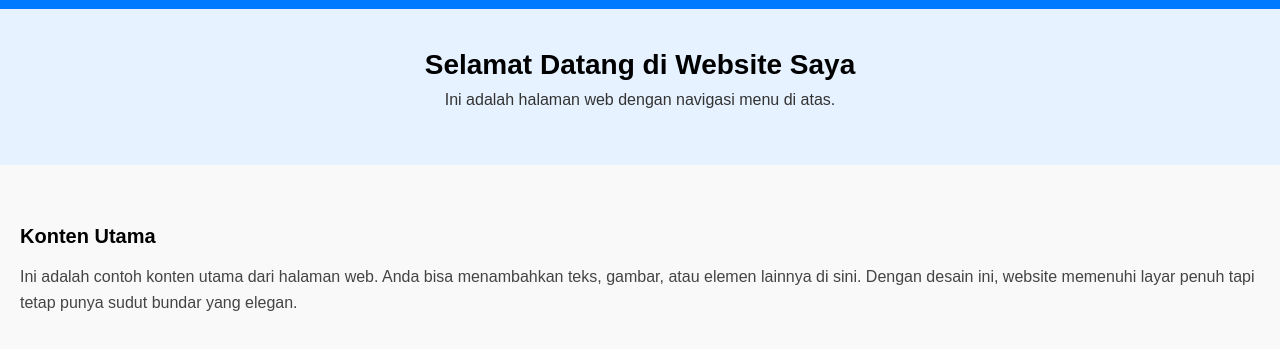
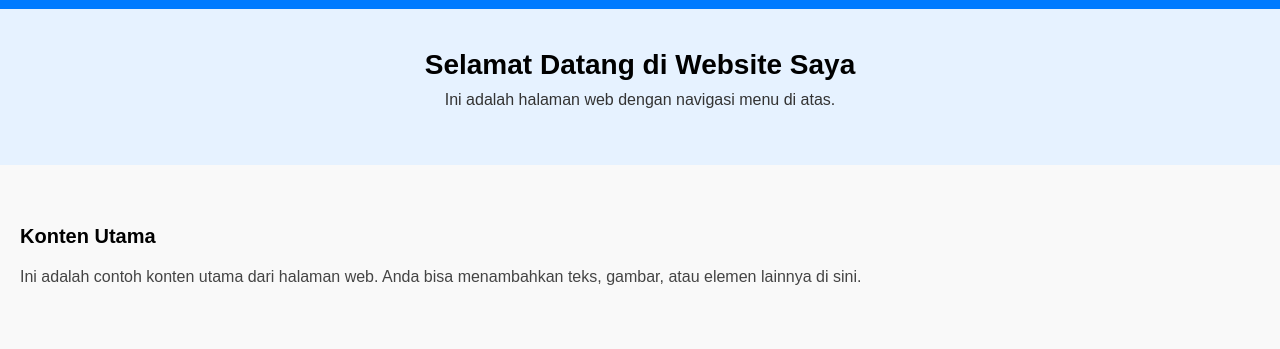
Before and after one commit to megaalaelawati-star/latihan-git-6, a plain HTML site: page index.html in a window 1280 px wide. Shown: the part 57-406 px from the top of the page. Drawn offline with Linux system fonts and the light colour scheme.

Commit message:
update fitur baru

```diff
--- a/index.html
+++ b/index.html
@@ -10,27 +10,22 @@
             margin: 0;
             font-family: Arial, sans-serif;
             background-color: #f0f0f0;
-            /* warna luar untuk kontras */
             height: 100vh;
             display: flex;
             justify-content: center;
             align-items: center;
         }
 
-        /* Container full layar dengan ujung bundar */
         .container {
             width: 100%;
             height: 100%;
             background-color: #fff;
             border-radius: 20px;
-            /* sudut bundar luar */
             overflow: hidden;
-            /* agar isi tidak keluar dari bundaran */
             display: flex;
             flex-direction: column;
         }
 
-        /* Navbar */
         .navbar {
             background-color: #007BFF;
             overflow: hidden;
@@ -57,7 +52,6 @@
             border-radius: 6px;
         }
 
-        /* Hero */
         .hero {
             text-align: center;
             background-color: #e6f2ff;
@@ -76,10 +70,8 @@
             margin-top: 10px;
         }
 
-        /* Konten */
         .content {
             flex: 1;
-            /* isi sisa tinggi layar */
             padding: 40px 20px;
             background-color: #f9f9f9;
         }
@@ -100,7 +92,6 @@
 <body>
 
     <div class="container">
-        <!-- Navbar -->
         <div class="navbar">
             <h1>Web Saya</h1>
             <a href="#">Kontak</a>
@@ -109,19 +100,16 @@
             <a href="#">Beranda</a>
         </div>
 
-        <!-- Header -->
         <div class="hero">
             <h2>Selamat Datang di Website Saya</h2>
             <p>Ini adalah halaman web dengan navigasi menu di atas.</p>
         </div>
 
-        <!-- Konten -->
         <div class="content">
             <h3>Konten Utama</h3>
             <p>
                 Ini adalah contoh konten utama dari halaman web. Anda bisa menambahkan teks, gambar,
-                atau elemen lainnya di sini. Dengan desain ini, website memenuhi layar penuh tapi
-                tetap punya sudut bundar yang elegan.
+                atau elemen lainnya di sini.
             </p>
         </div>
     </div>
```
